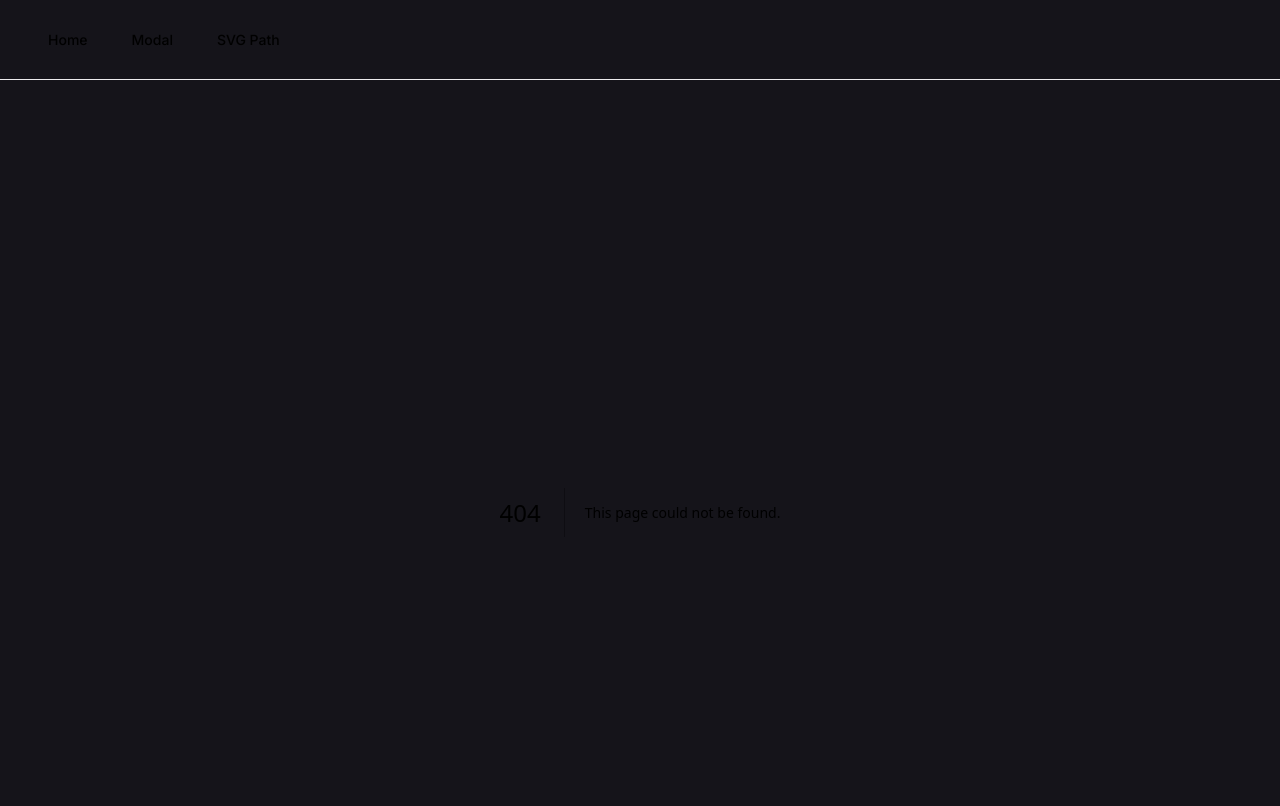
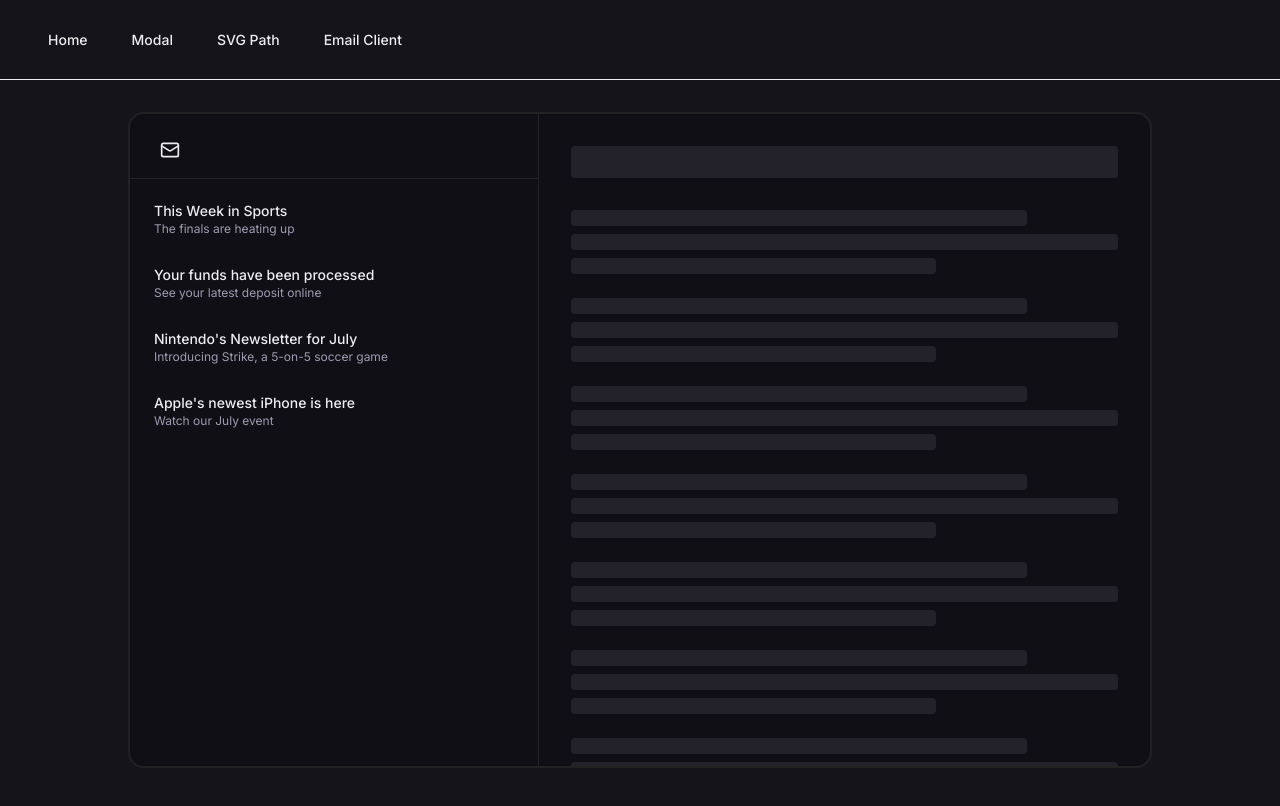
Before and after one commit to juliencrn/framer-motion-experiments, a Next.js app: page /email-client in a window 1280 px wide. Before the commit this address had no page. Shown: the top 806 px of the page. Built offline with nearby package versions, Linux system fonts and the light colour scheme.

Commit message:
integrate static email client

```diff
--- a/package.json
+++ b/package.json
@@ -12,6 +12,7 @@
     "class-variance-authority": "^0.7.0",
     "clsx": "^2.1.1",
     "framer-motion": "^11.3.0",
+    "lucide-react": "^0.407.0",
     "next": "14.2.5",
     "react": "^18",
     "react-dom": "^18",
--- /dev/null
+++ b/src/app/email-client/page.tsx
@@ -0,0 +1,87 @@
+"use client";
+
+import { buttonVariants } from "@/components/ui/button";
+import { cn } from "@/lib/utils";
+import { useState } from "react";
+import { MailIcon } from "lucide-react";
+
+const DEFAULT_MESSAGES = 4;
+const titles = [
+  ["Apple's newest iPhone is here", "Watch our July event"],
+  [
+    "Nintendo's Newsletter for July",
+    "Introducing Strike, a 5-on-5 soccer game",
+  ],
+  ["Your funds have been processed", "See your latest deposit online"],
+  ["This Week in Sports", "The finals are heating up"],
+  ["Changelog update", "Edge subroutines and more"],
+  ["React Hawaii is here!", "Time for fun in the sun"],
+];
+
+export default function Page() {
+  const [messageIds, setMessageIds] = useState(
+    Array.from(Array(DEFAULT_MESSAGES).keys())
+  );
+
+  const addMessage = () => {
+    const newId = (messageIds.at(-1) || 0) + 1;
+    setMessageIds((messages) => [...messages, newId]);
+  };
+
+  const archiveMessage = (messageId: number) => {
+    setMessageIds((ids) => ids.filter((id) => id !== messageId));
+  };
+
+  return (
+    <section
+      className="flex flex-1 flex-col overscroll-y-contain items-center justify-center"
+      style={{
+        maxHeight: "calc(100vh - 80px - 4rem)",
+      }}
+    >
+      <div className="mx-auto flex w-full max-w-5xl flex-1 overflow-hidden rounded-2xl bg-card border-2 border-border">
+        <div className="flex w-full sm:w-[45%] md:w-[40%] flex-col bg-card py-2">
+          <div className="border-b px-5 py-2 border-border">
+            <button
+              className={cn(buttonVariants({ variant: "ghost", size: "icon" }))}
+              onClick={addMessage}
+            >
+              <MailIcon className="size-5" />
+            </button>
+          </div>
+          <ul className="overflow-y-scroll px-3 pt-2 no-scrollbar">
+            {[...messageIds].reverse().map((id) => (
+              <li key={id} className="relative py-0.5">
+                <div
+                  onClick={() => archiveMessage(id)}
+                  className="w-full cursor-pointer truncate rounded py-3 px-3 text-left hover:bg-accent/50 hover:text-accent-foreground flex items-center justify-between"
+                >
+                  <div>
+                    <p className="truncate text-sm font-medium">
+                      {titles[id % titles.length][0]}
+                    </p>
+                    <p className="truncate text-xs text-muted-foreground">
+                      {titles[id % titles.length][1]}
+                    </p>
+                  </div>
+                </div>
+              </li>
+            ))}
+          </ul>
+        </div>
+        <div className="flex-1 overflow-y-scroll no-scrollbar border-l px-8 py-8 block">
+          <h1 className="h-8 rounded bg-muted text-2xl font-bold" />
+          <div className="mt-8 space-y-6">
+            {Array.from(Array(9).keys()).map((i) => (
+              <div key={i} className="space-y-2 text-sm">
+                <p className="h-4 w-5/6 rounded bg-muted" />
+                <p className="h-4 rounded bg-muted" />
+                <p className="h-4 w-4/6 rounded bg-muted" />
+              </div>
+            ))}
+          </div>
+        </div>
+      </div>
+    </section>
+  );
+}
--- a/src/app/globals.css
+++ b/src/app/globals.css
@@ -50,4 +50,15 @@
   .text-balance {
     text-wrap: balance;
   }
+
+  /* Hide scrollbar for Chrome, Safari and Opera */
+  .no-scrollbar::-webkit-scrollbar {
+    display: none;
+  }
+
+  /* Hide scrollbar for IE, Edge and Firefox */
+  .no-scrollbar {
+    -ms-overflow-style: none; /* IE and Edge */
+    scrollbar-width: none; /* Firefox */
+  }
 }
--- a/src/config.ts
+++ b/src/config.ts
@@ -21,5 +21,9 @@ export const config: Config = {
       title: "SVG Path",
       href: "/svg-path",
     },
+    {
+      title: "Email Client",
+      href: "/email-client",
+    },
   ],
 };
```
Also changed, not shown: 1 other file (tests, documents, lock files or other folders).
